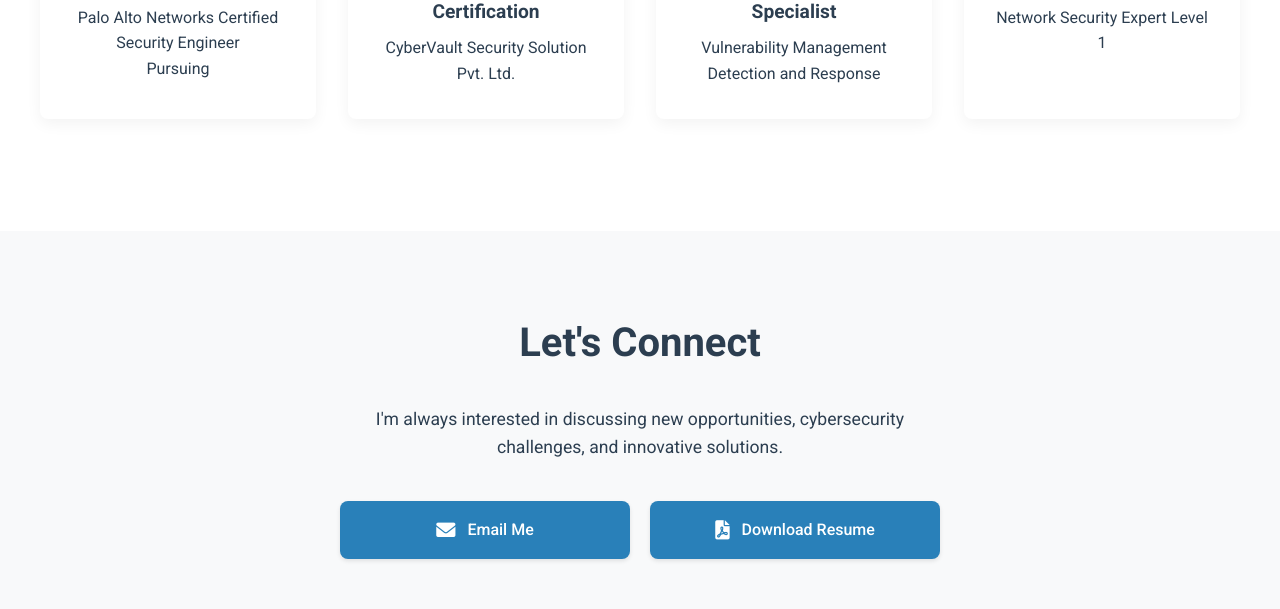
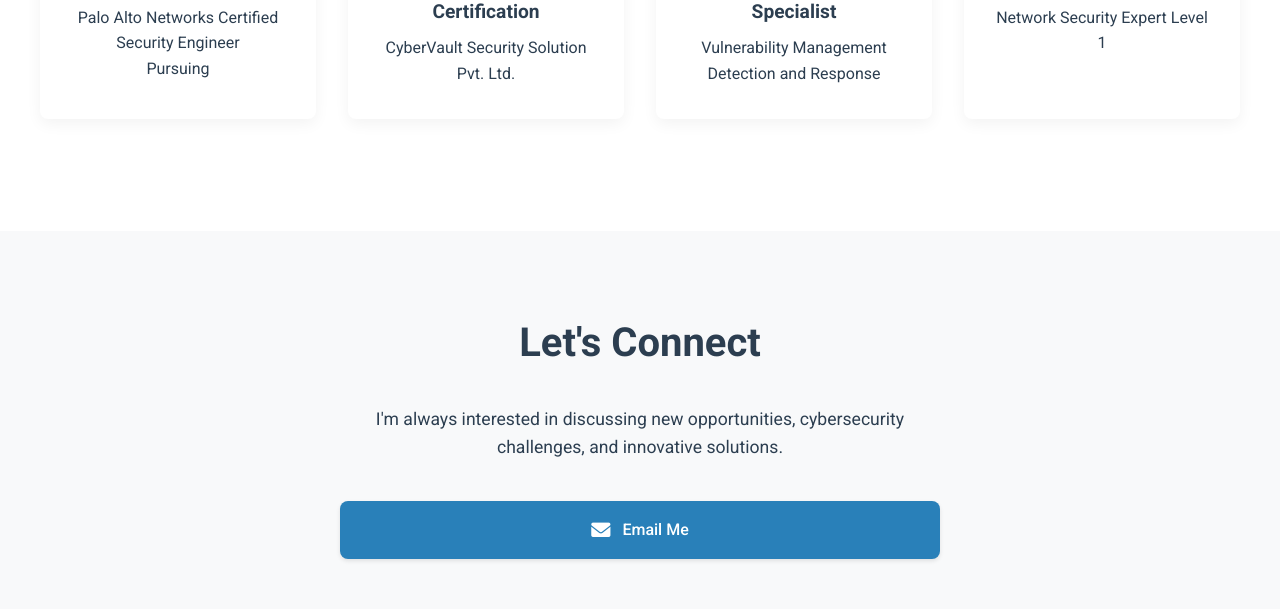
Before and after one commit to Hawk132000/personal-website, a plain HTML site: page index.html in a window 1280 px wide. Shown: the part 5715-6324 px from the top of the page. Drawn offline with Linux system fonts and the light colour scheme.

Commit message:
feat: temporarily disable resume download button

```diff
--- a/index.html
+++ b/index.html
@@ -337,10 +337,10 @@
                         <i class="fas fa-envelope"></i>
                         <span>Email Me</span>
                     </a>
-                    <a href="resume.pdf" target="_blank" class="primary-button">
+                    <!-- <a href="resume.pdf" target="_blank" class="primary-button">
                         <i class="fas fa-file-pdf"></i>
                         <span>Download Resume</span>
-                    </a>
+                    </a> -->
                 </div>
 
                 <div class="social-links">
```
